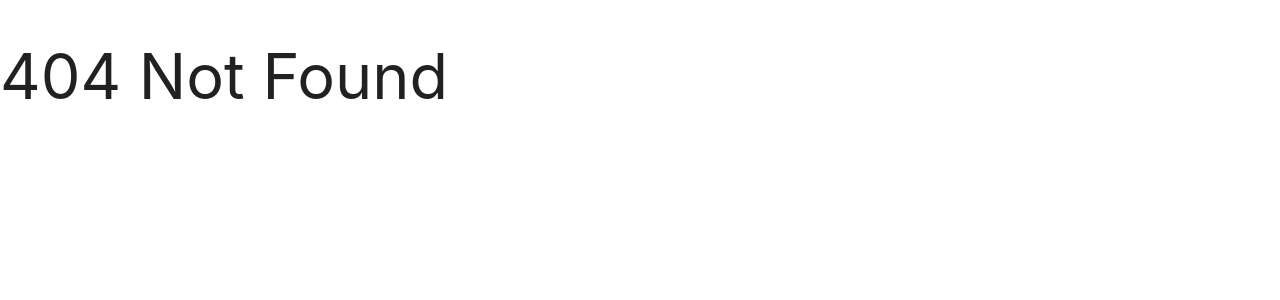
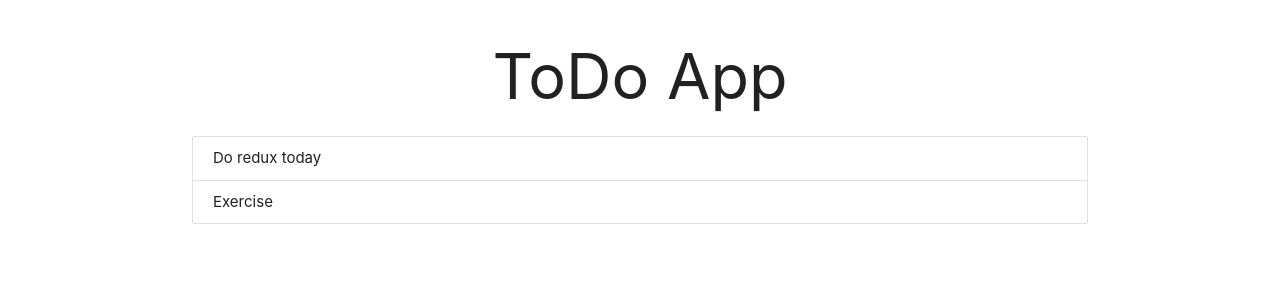
Before and after one commit to fawad1997/ReactJS, a React (Create React App) app in the folder myapp/: page / in a window 1280 px wide. Before the commit this address had no page. Shown: the top 300 px of the page. Built offline with nearby package versions, Linux system fonts and the light colour scheme.

Commit message:
todo app get

```diff
--- a/myapp/src/App.js
+++ b/myapp/src/App.js
@@ -2,11 +2,13 @@ import React, {Component} from 'react';
 import {BrowserRouter, Route, Switch, Link} from 'react-router-dom';
 import NotFound from './components/NotFound';
 import 'materialize-css/dist/css/materialize.min.css';
+import ToDoApp from './components/toDoApp/ToDoApp';
 class App extends Component{
   render(){
     return (
       <BrowserRouter>
         <Switch>
+          <Route exact path="/" component={ToDoApp} />
           <Route path="/" component={NotFound} />
         </Switch>
       </BrowserRouter>
--- /dev/null
+++ b/myapp/src/components/toDoApp/ToDoApp.js
@@ -0,0 +1,38 @@
+import React, { Component } from 'react'
+import ToDos from './ToDos'
+class ToDoApp extends Component {
+    constructor(props) {
+        super(props)
+
+        this.state = {
+             todos:[
+                 {
+                     id:1,
+                     content:'Do redux today'
+                 },
+                 {
+                    id:2,
+                    content:'Exercise'
+                }
+             ]
+        }
+    }
+
+    deleteTodo = (id) =>{
+        const todos = this.state.todos.filter((todo)=>{
+            return todo.id!==id
+        });
+        console.log(todos)
+        this.setState({todos})
+    }
+
+    render() {
+        return (
+            <div className="container">
+                <h1 className="center">ToDo App</h1>
+                <ToDos todos={this.state.todos} deleteTodo={this.deleteTodo}/>
+            </div>
+        )
+    }
+}
+export default ToDoApp
--- /dev/null
+++ b/myapp/src/components/toDoApp/ToDos.js
@@ -0,0 +1,21 @@
+import React from 'react'
+
+function ToDos({ todos, deleteTodo }) {
+    const todoList = todos.length ? (
+        todos.map(todo => {
+            return (<div className="collection-item" key={todo.id} onClick={() => { deleteTodo(todo.id) }}>
+                <span>{todo.content}</span>
+            </div>)
+        })
+    )
+        : (
+            <p className="center">You dont have any thing to do!</p>
+        )
+    return (
+        <div className="todos collection">
+            {todoList}
+        </div>
+    )
+}
+
+export default ToDos
```
